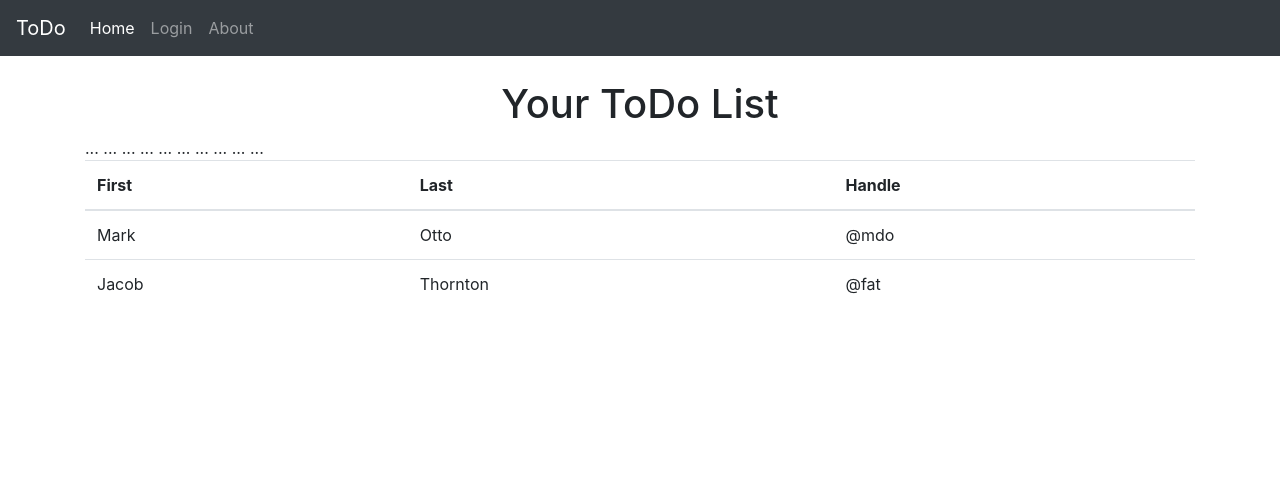
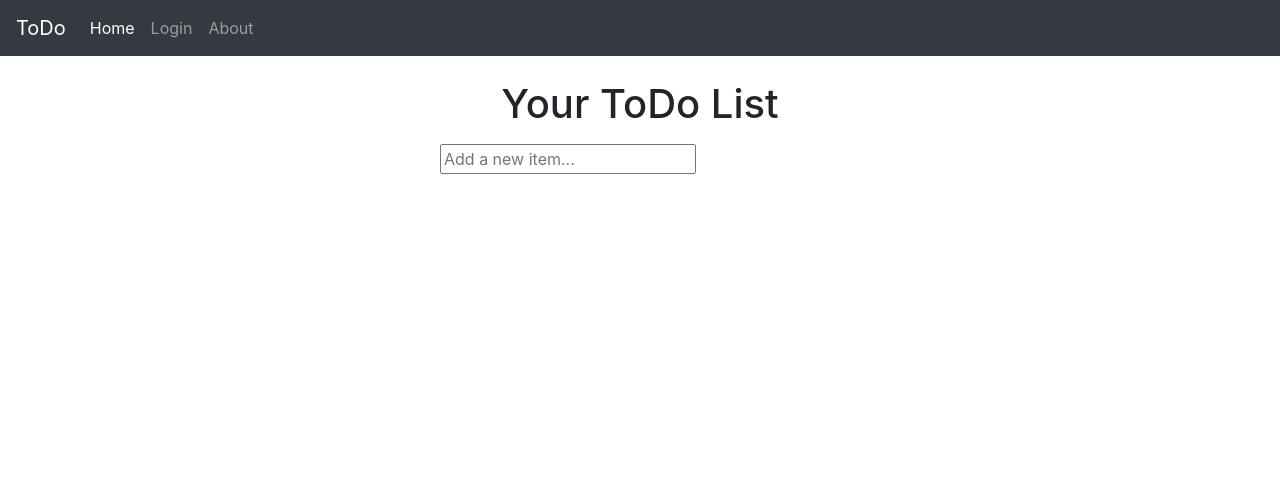
Before and after one commit to Kareem-Hyatt/todo, a PHP site: page / in a window 1280 px wide. Shown: the top 493 px of the page. Run offline with PHP 8.4, Linux system fonts and the light colour scheme; some libraries are stand-ins or nearby versions.

Commit message:
Added My List Page
Fixed some bugs
Added more CRUD fuctions
More unfinished work on index page

```diff
--- a/css/site.css
+++ b/css/site.css
@@ -86,3 +86,7 @@
 .container .info span .fa {
   color: #EF3B3A;
 }
+.wrap {
+	width: 400px;
+	margin: 0 auto;
+}
--- a/db/crud.php
+++ b/db/crud.php
@@ -28,20 +28,40 @@
             }
         }
 
-        // public function getAttendees(){
-        //     try
-        //     {
-        //          $sql = "SELECT * FROM attendee a INNER JOIN specialties s ON a.specialty_id = s.specialty_id";
-        //         $result = $this->db->query($sql);
+        public function insertListItem($name, $user_id){
+            try
+            {
+                $sql = "INSERT INTO `lists`(`name`, `users_id`) VALUES (:name,:user_id)";
 
-        //         return $result;
-        //     }
-        //     catch (PDOException $e)
-        //     {
-        //         echo $e->getMessage();
-        //         return false;
-        //     }
-        // }
+                $stmt = $this->db->prepare($sql);
+
+                $stmt->bindparam(':name',$name);
+                $stmt->bindparam(':user_id',$user_id);
+                $stmt->execute();
+
+                return true;
+            }
+            catch (PDOException $e) {
+                echo $e->getMessage();
+                return false;
+            }
+        }
+
+        public function getList(){
+            try
+            {
+                $sql = "SELECT * FROM lists l INNER JOIN users u ON l.users_id = u.id where u.id = 1";
+                //  $sql = "SELECT * FROM users u INNER JOIN lists l ON l.users_id = l.users_id WHERE username = :username";
+                $result = $this->db->query($sql);
+
+                return $result;
+            }
+            catch (PDOException $e)
+            {
+                echo $e->getMessage();
+                return false;
+            }
+        }
 
         // public function getSpecialties(){
         //     try
--- a/index.php
+++ b/index.php
@@ -1,46 +1,20 @@
 <?php
     $title = 'Home';
     require_once 'includes/header.php';
+    require("db/conn.php");
 ?>
 
 <h1 class='text-center'>Your ToDo List</h1>
 
-<!-- On rows -->
-<tr class="bg-primary">...</tr>
-<tr class="bg-success">...</tr>
-<tr class="bg-warning">...</tr>
-<tr class="bg-danger">...</tr>
-<tr class="bg-info">...</tr>
+<div class="wrap">
+    <div class="task-list">
+        <ul>
 
-<!-- On cells (`td` or `th`) -->
-<tr>
-  <td class="bg-primary">...</td>
-  <td class="bg-success">...</td>
-  <td class="bg-warning">...</td>
-  <td class="bg-danger">...</td>
-  <td class="bg-info">...</td>
-</tr>
-
-<table class="table table-hover">
-  <thead>
-    <tr>
-      <th scope="col">First</th>
-      <th scope="col">Last</th>
-      <th scope="col">Handle</th>
-    </tr>
-  </thead>
-  <tbody>
-    <tr>
-      <td>Mark</td>
-      <td>Otto</td>
-      <td>@mdo</td>
-    </tr>
-    <tr>
-      <td>Jacob</td>
-      <td>Thornton</td>
-      <td>@fat</td>
-    </tr>
-  </tbody>
-</table>
+        </ul>
+    </div>
+    <form class="add-new-task" autocomplete="off">
+        <input type="text" name="new-task" placeholder="Add a new item..." />
+    </form>
+</div>
 
 <?php require_once 'includes/footer.php'; ?>
```
Also changed, not shown: mylist.php (added, +37 -0 lines).
